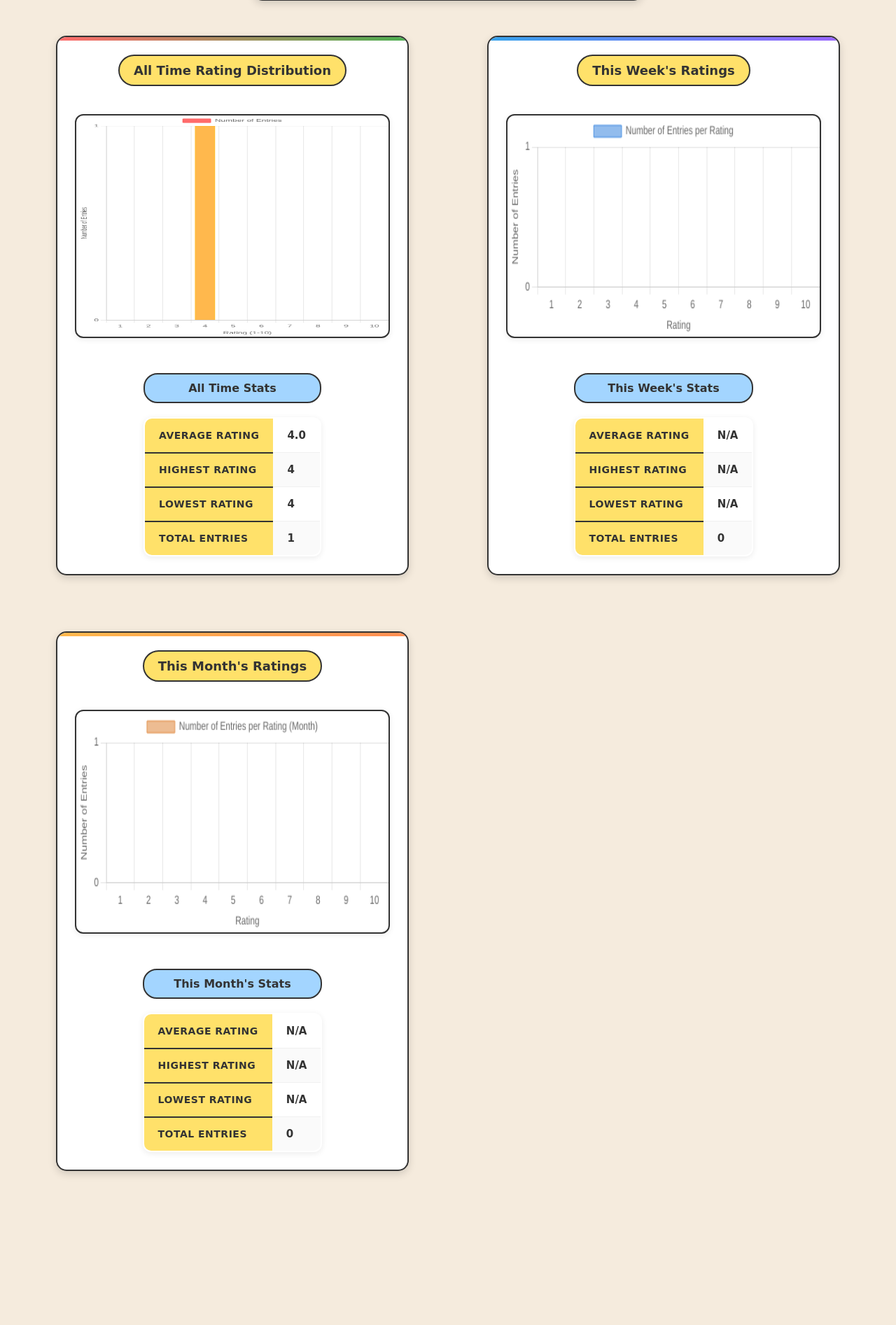
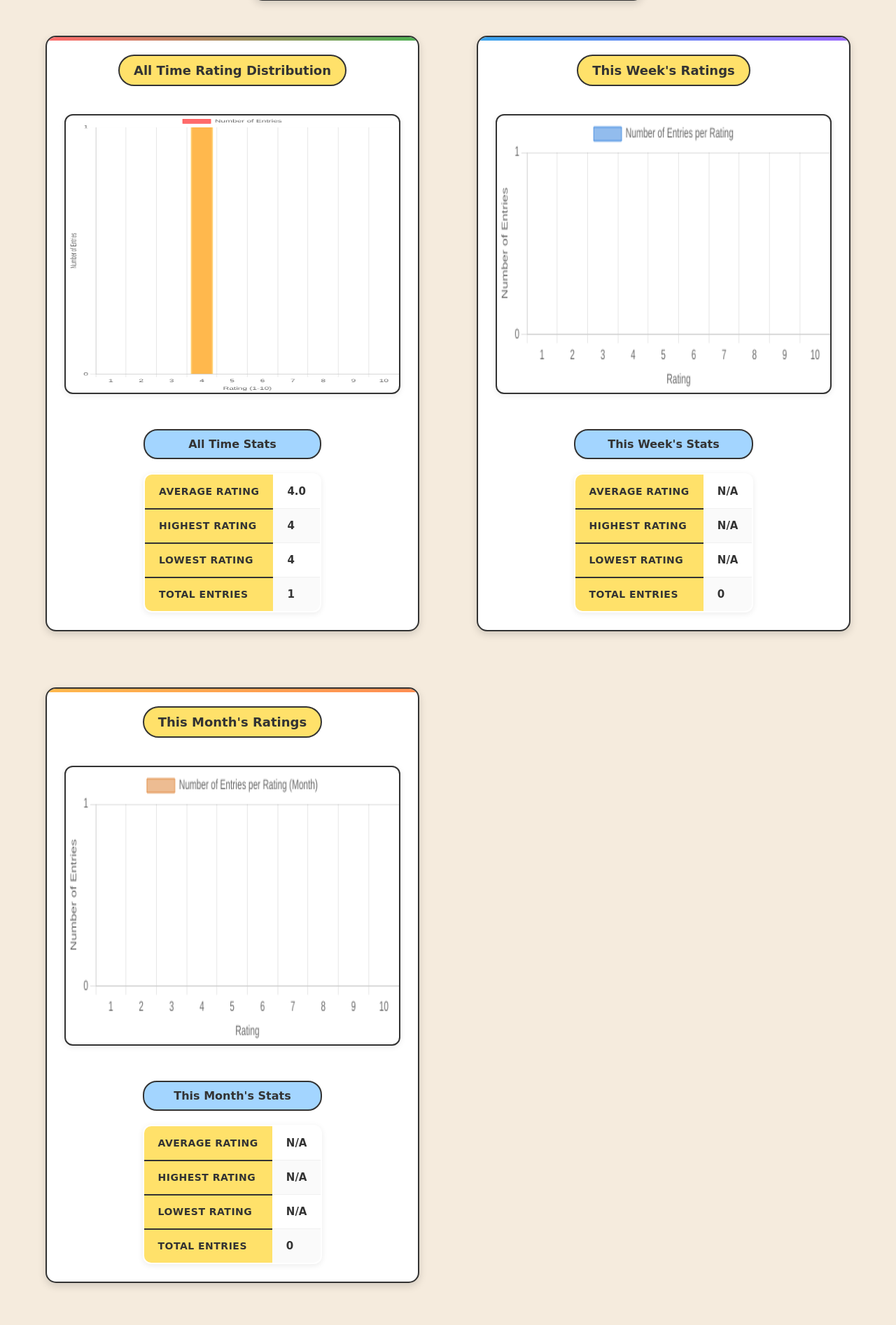
Before and after one commit to zcoder365/MySeriesofFortunateEvents, a Flask app: page /my-profile in a window 1280 px wide. Shown: the part 626-2519 px from the top of the page at 70% size. Before the commit the page ends 2305 px from the top, so only its background shows below. Run offline with Flask 3, Linux system fonts and the light colour scheme; the visitor is signed in with stand-in values (Sample User, id 1); a database or web service that is not in the repository returns one stand-in record (values such as "Sample title"); parts of the project's set-up code (start-up, migrations or seed data) failed here and were passed over.

Commit message:
update graph appearance in styles.css

```diff
--- a/static/styles.css
+++ b/static/styles.css
@@ -276,7 +276,7 @@ table td {
 /* ENHANCED CHARTS CONTAINER */
 .charts-container {
     display: grid;
-    grid-template-columns: repeat(auto-fit, minmax(350px, 1fr));
+    grid-template-columns: repeat(auto-fit, minmax(380px, 1fr)); /* Slightly larger minimum for better proportions */
     gap: 80px; /* Significantly increased gap for much more space between cards */
     width: 90%; /* Set to 90% of page width */
     max-width: none; /* Remove max-width constraint */
@@ -300,8 +300,8 @@ table td {
     position: relative;
     overflow: hidden;
     width: 100%;
-    max-width: 450px; /* Increased max-width for better proportion */
-    min-width: 320px; /* Ensure minimum width */
+    max-width: 480px; /* Increased max-width for better chart proportions */
+    min-width: 350px; /* Ensure minimum width */
     justify-self: center; /* Center within grid cell */
 }
 
@@ -356,7 +356,7 @@ table td {
     z-index: 1;
 }
 
-/* ALL CHART CANVASES - Enhanced styling */
+/* ALL CHART CANVASES - Enhanced styling with better proportions */
 canvas#ratingsChart,
 canvas#ratingsChartMonth,
 canvas#ratingsChartAll {
@@ -367,7 +367,7 @@ canvas#ratingsChartAll {
     margin: 20px 0;
     width: 100% !important;
     max-width: 100%;
-    height: 320px !important;
+    height: 400px !important; /* Increased height for better proportions */
     transition: box-shadow 0.2s ease;
 }
 
@@ -486,7 +486,7 @@ canvas#ratingsChartAll:hover {
 /* RESPONSIVE DESIGN */
 @media (max-width: 1200px) {
     .charts-container {
-        grid-template-columns: repeat(auto-fit, minmax(320px, 1fr));
+        grid-template-columns: repeat(auto-fit, minmax(350px, 1fr));
         gap: 70px; /* Adjusted for medium screens with more space */
         width: 95%; /* Slightly wider on medium screens */
     }
@@ -499,7 +499,7 @@ canvas#ratingsChartAll:hover {
     canvas#ratingsChart,
     canvas#ratingsChartMonth,
     canvas#ratingsChartAll {
-        height: 350px !important;
+        height: 380px !important; /* Maintain good proportions */
     }
 }
 
@@ -518,7 +518,7 @@ canvas#ratingsChartAll:hover {
     canvas#ratingsChart,
     canvas#ratingsChartMonth,
     canvas#ratingsChartAll {
-        height: 350px !important;
+        height: 400px !important; /* Good proportions for single column */
     }
 }
 
```
